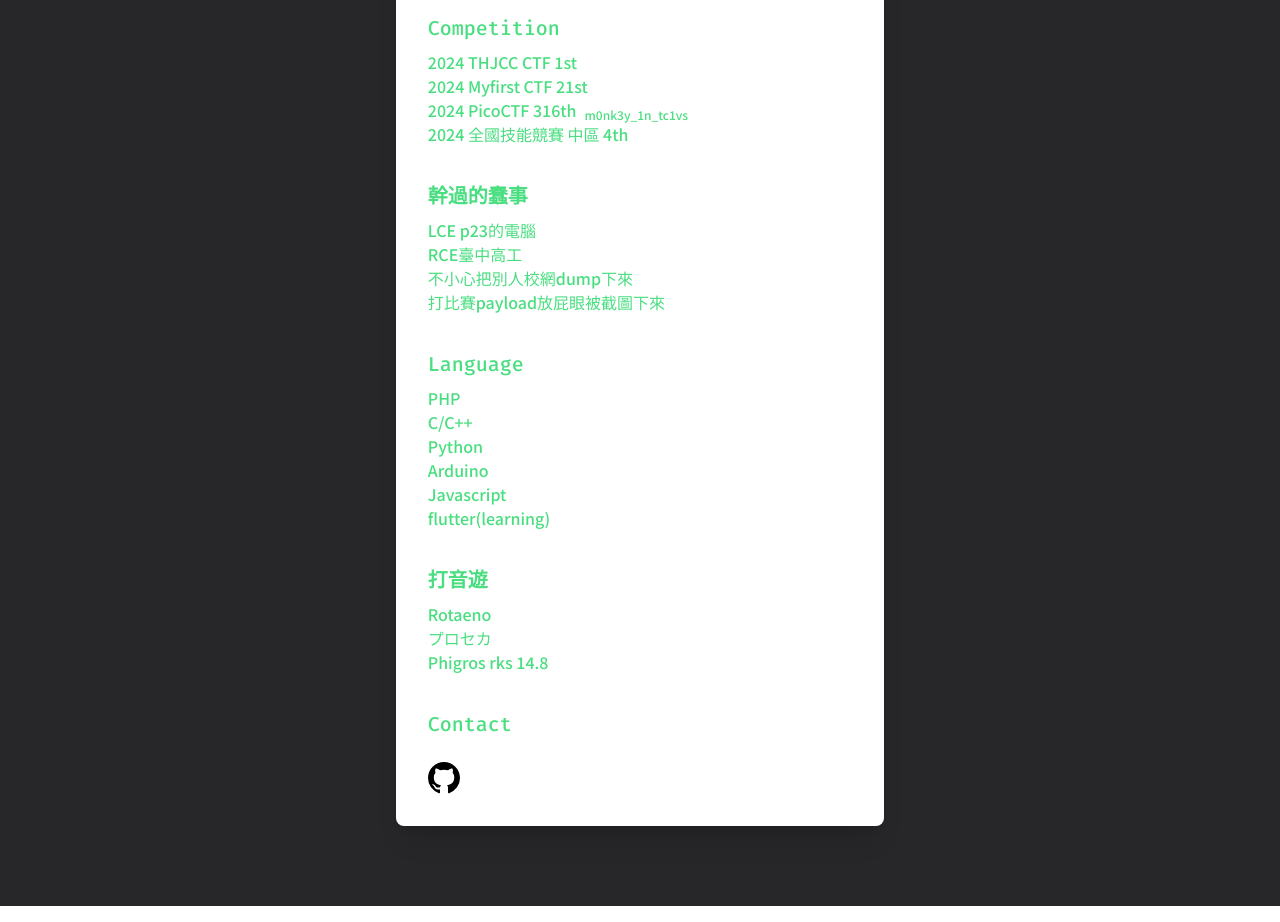
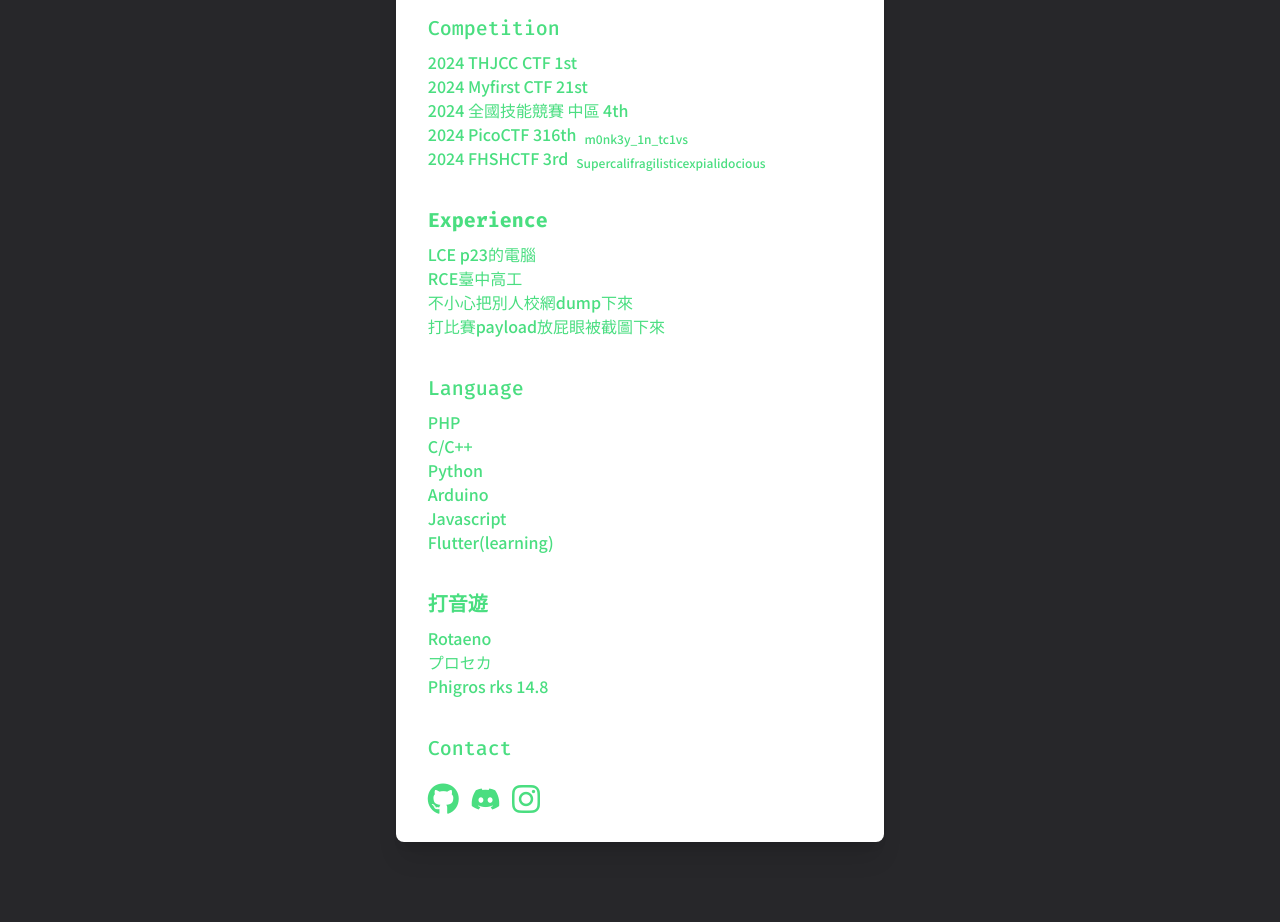
Before and after one commit to x1ulan/about, a plain HTML site: page index.html in a window 1280 px wide. Shown: the part 520-1442 px from the top of the page. Drawn offline with nearby package versions, Linux system fonts and the light colour scheme.

Commit message:
fix contact icon to tidy, update some news

```diff
--- a/index.html
+++ b/index.html
@@ -7,13 +7,11 @@
     <script src="https://cdn.tailwindcss.com"></script>
     <link rel="preconnect" href="https://fonts.googleapis.com">
     <link rel="preconnect" href="https://fonts.gstatic.com" crossorigin>
+    <script src="https://kit.fontawesome.com/e0fc7eed39.js" crossorigin="anonymous"></script>
     <link
         href="https://fonts.googleapis.com/css2?family=Fira+Code:wght@300..700&family=Source+Code+Pro:ital,wght@0,200..900;1,200..900&display=swap"
         rel="stylesheet">
-    <link
-        href="https://fonts.googleapis.com/css2?family=Fira+Code:wght@300..700&family=Noto+Sans+TC:wght@100..900&family=Source+Code+Pro:ital,wght@0,200..900;1,200..900&display=swap"
-        rel="stylesheet">
-
+    <link href="https://fonts.googleapis.com/css2?family=Noto+Sans+TC:wght@100..900&display=swap" rel="stylesheet">
 </head>
 <style>
     .fira-code,
@@ -33,9 +31,7 @@
 
     .flex.flex-col.items-center.justify-center {
         padding-top: 10vh;
-        /* Add top padding */
         padding-bottom: 10vh;
-        /* Add bottom padding */
     }
 
     .click:hover{
@@ -55,7 +51,7 @@
                 <div class="text-left fira-code">
                     <p>A student from TCIVS CSE</p>
                     <p><- this is me!</p>
-                            <p>Cyber Secutiry</p>
+                    <p>Cyber Secutiry</p>
                 </div>
             </div>
             <div class="text-left noto-sans-tc">
@@ -67,11 +63,12 @@
                     <p class="mt-9 text-xl">Competition</p>
                     <p class="mt-2">2024 THJCC CTF 1st</p>
                     <p>2024 Myfirst CTF 21st</p><!--我是砲灰😇😇-->
+                    <p>2024 全國技能競賽 中區 4th</p>
                     <p>2024 PicoCTF 316th&ensp;<sub>m0nk3y_1n_tc1vs</sub></p>
-                    <p>2024 全國技能競賽 中區 4th</p>
+                    <p>2024 FHSHCTF 3rd&ensp;<sub>Supercalifragilisticexpialidocious</sub></p>
                 </div>
                 <div class="category">
-                    <p class="mt-9 text-xl"><strong>幹過的蠢事</strong></p>
+                    <p class="mt-9 text-xl"><strong>Experience</strong></p>
                     <p class="mt-2">LCE p23的電腦</p>
                     <p>RCE臺中高工</p>
                     <p>不小心把別人校網dump下來</p><!--我還沒收到檢察官的傳票-->
@@ -83,7 +80,7 @@
                         <p>Python</p>
                         <p>Arduino</p>
                         <p>Javascript</p>
-                        <p>flutter(learning)</p>
+                        <p>Flutter(learning)</p>
                     </div>
                     <div class="category">
                         <p class="mt-9 text-xl"><strong>打音遊</strong></p>
@@ -94,19 +91,14 @@
                     <div class="category">
                         <p class="mt-9 text-xl">Contact</p>
                         <br>
+                        <i class="click fa-brands fa-github fa-2xl" onclick="location='https://github.com/x1ulan'"></i>&ensp;
+                        <i class="click fa-brands fa-discord fa-xl" onclick="location='https://discord.com/users/769742933032435712'"></i>&ensp;
+                        <i class="click fa-brands fa-instagram fa-2xl" onclick="location='https://instagram.com/x1ulan_'"></i>
+
                     <div style="display: flex;flex-direction: row;">
-                        <svg class="click" onclick="location='https://github.com/x1ulan'" height="32" aria-hidden="true" viewBox="0 0 16 16" version="1.1" width="32"
-                        data-view-component="true">
-                        <path
-                            d="M8 0c4.42 0 8 3.58 8 8a8.013 8.013 0 0 1-5.45 7.59c-.4.08-.55-.17-.55-.38 0-.27.01-1.13.01-2.2 0-.75-.25-1.23-.54-1.48 1.78-.2 3.65-.88 3.65-3.95 0-.88-.31-1.59-.82-2.15.08-.2.36-1.02-.08-2.12 0 0-.67-.22-2.2.82-.64-.18-1.32-.27-2-.27-.68 0-1.36.09-2 .27-1.53-1.03-2.2-.82-2.2-.82-.44 1.1-.16 1.92-.08 2.12-.51.56-.82 1.28-.82 2.15 0 3.06 1.86 3.75 3.64 3.95-.23.2-.44.55-.51 1.07-.46.21-1.61.55-2.33-.66-.15-.24-.6-.83-1.23-.82-.67.01-.27.38.01.53.34.19.73.9.82 1.13.16.45.68 1.31 2.69.94 0 .67.01 1.3.01 1.49 0 .21-.15.45-.55.38A7.995 7.995 0 0 1 0 8c0-4.42 3.58-8 8-8Z">
-                        </path>
-                    </svg>&ensp;
-                    <svg class="click" onclick="location='https://discord.com/users/769742933032435712'" aria-hidden="true" role="img" width="30" height="30"
-                        viewBox="0 0 24 24">
-                        <path fill="#fff"
-                            d="M19.73 4.87a18.2 18.2 0 0 0-4.6-1.44c-.21.4-.4.8-.58 1.21-1.69-.25-3.4-.25-5.1 0-.18-.41-.37-.82-.59-1.2-1.6.27-3.14.75-4.6 1.43A19.04 19.04 0 0 0 .96 17.7a18.43 18.43 0 0 0 5.63 2.87c.46-.62.86-1.28 1.2-1.98-.65-.25-1.29-.55-1.9-.92.17-.12.32-.24.47-.37 3.58 1.7 7.7 1.7 11.28 0l.46.37c-.6.36-1.25.67-1.9.92.35.7.75 1.35 1.2 1.98 2.03-.63 3.94-1.6 5.64-2.87.47-4.87-.78-9.09-3.3-12.83ZM8.3 15.12c-1.1 0-2-1.02-2-2.27 0-1.24.88-2.26 2-2.26s2.02 1.02 2 2.26c0 1.25-.89 2.27-2 2.27Zm7.4 0c-1.1 0-2-1.02-2-2.27 0-1.24.88-2.26 2-2.26s2.02 1.02 2 2.26c0 1.25-.88 2.27-2 2.27Z"
-                            class=""></path>
-                    </svg>
+                        <!-- https://github.com/x1ulan -->
+                        <!-- https://discord.com/users/769742933032435712 -->
+
                     </div>
                 </div>
             </div>
```
